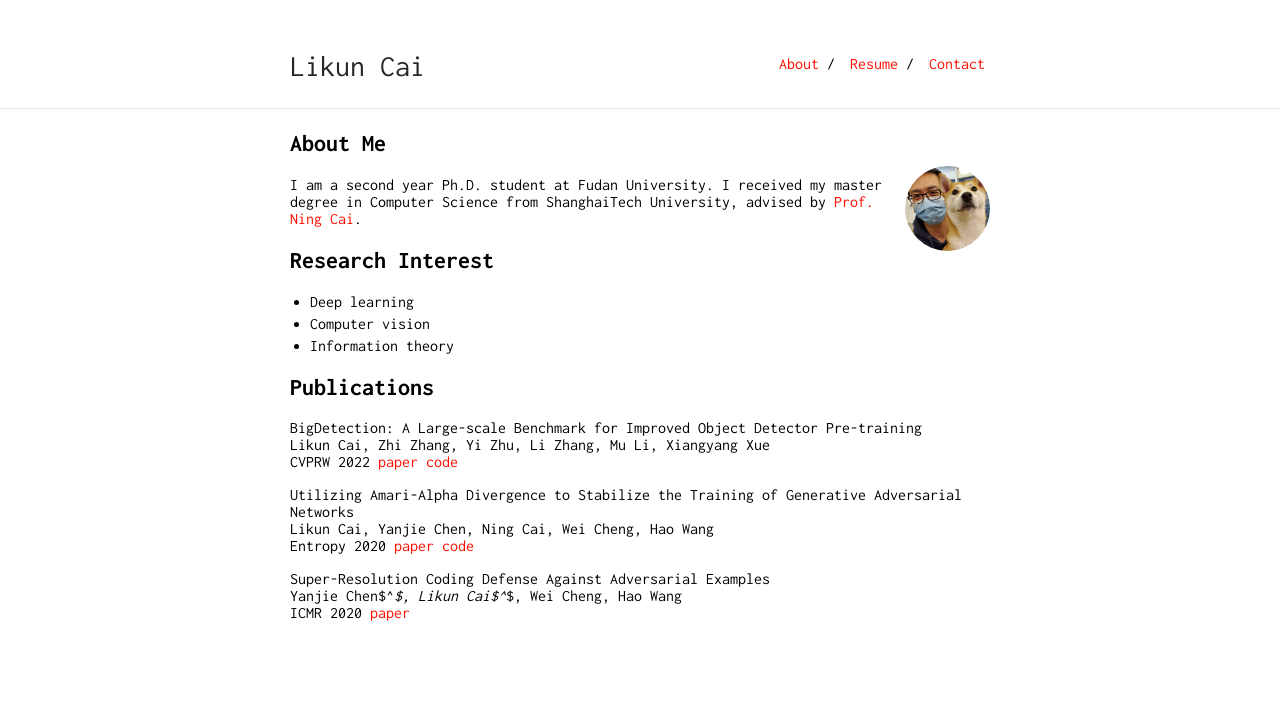
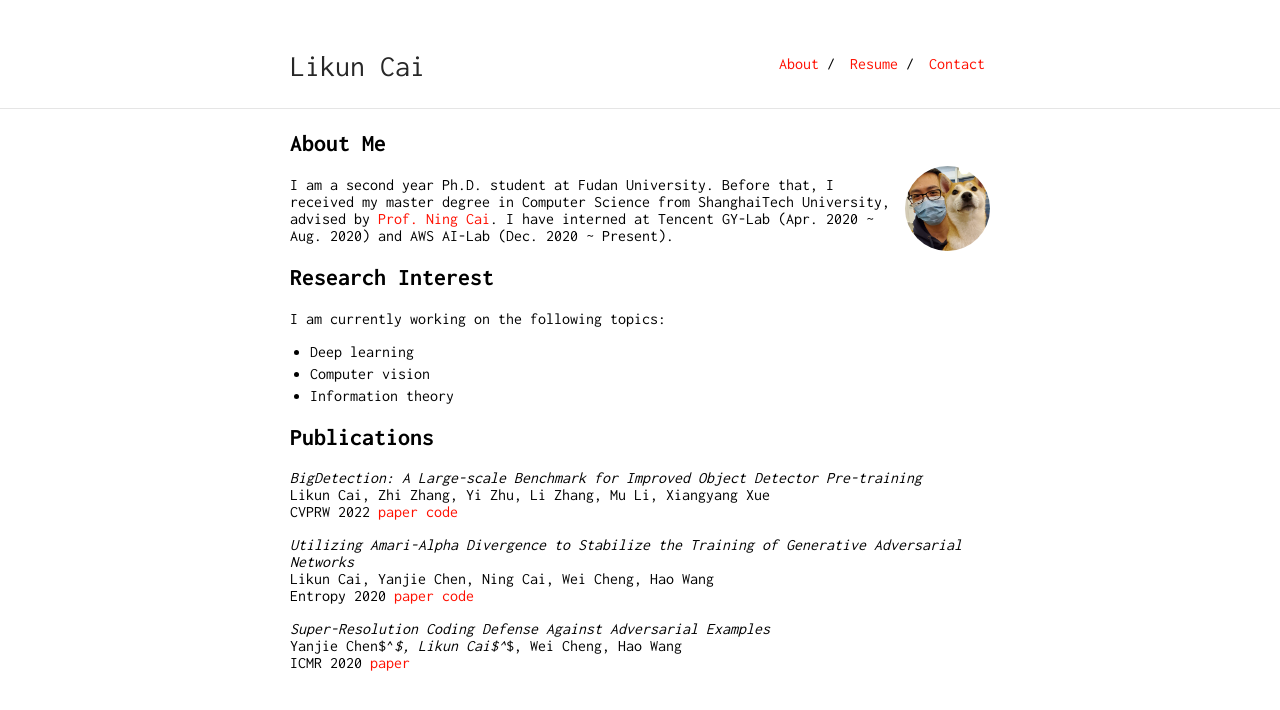
Before and after one commit to cailk/cailk.github.io, a Jekyll site: the page built from index.md, in a window 1280 px wide. Shown: the top 710 px of the page. Built offline with Jekyll 4.4.1, drawn with Linux system fonts in a browser that asks for light colours; our own code applies the rules of GitHub Pages for plain Markdown files.

Commit message:
update researcher-theme

```diff
--- a/index.md
+++ b/index.md
@@ -7,24 +7,26 @@ layout: default
 <img class="profile-picture" src="./resources/my_pic.jpg">
 
 I am a second year Ph.D. student at Fudan University.
-I received my master degree in Computer Science from ShanghaiTech University, advised by [Prof. Ning Cai]().
+Before that, I received my master degree in Computer Science from ShanghaiTech University, advised by [Prof. Ning Cai](https://sist.shanghaitech.edu.cn/sist_en/2020/0814/c7582a54749/page.htm).
+I have interned at Tencent GY-Lab (Apr. 2020 ~ Aug. 2020) and AWS AI-Lab (Dec. 2020 ~ Present).
 
 ## Research Interest
 
+I am currently working on the following topics:
 * Deep learning
 * Computer vision
 * Information theory
 
 ## Publications
 
-BigDetection: A Large-scale Benchmark for Improved Object Detector Pre-training \\
+*BigDetection: A Large-scale Benchmark for Improved Object Detector Pre-training* \\
 Likun Cai, Zhi Zhang, Yi Zhu, Li Zhang, Mu Li, Xiangyang Xue \\
 CVPRW 2022 [paper]() [code]()
 
-Utilizing Amari-Alpha Divergence to Stabilize the Training of Generative Adversarial Networks \\
+*Utilizing Amari-Alpha Divergence to Stabilize the Training of Generative Adversarial Networks* \\
 Likun Cai, Yanjie Chen, Ning Cai, Wei Cheng, Hao Wang \\
 Entropy 2020 [paper]() [code]()
 
-Super-Resolution Coding Defense Against Adversarial Examples \\
+*Super-Resolution Coding Defense Against Adversarial Examples* \\
 Yanjie Chen$^*$, Likun Cai$^*$, Wei Cheng, Hao Wang \\
 ICMR 2020 [paper]()
```
